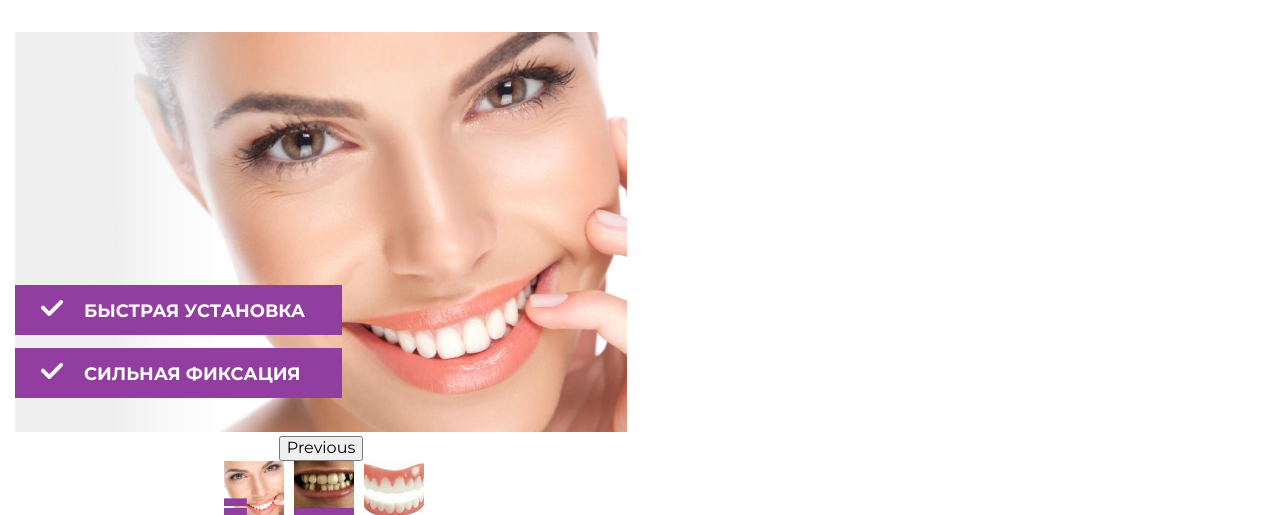
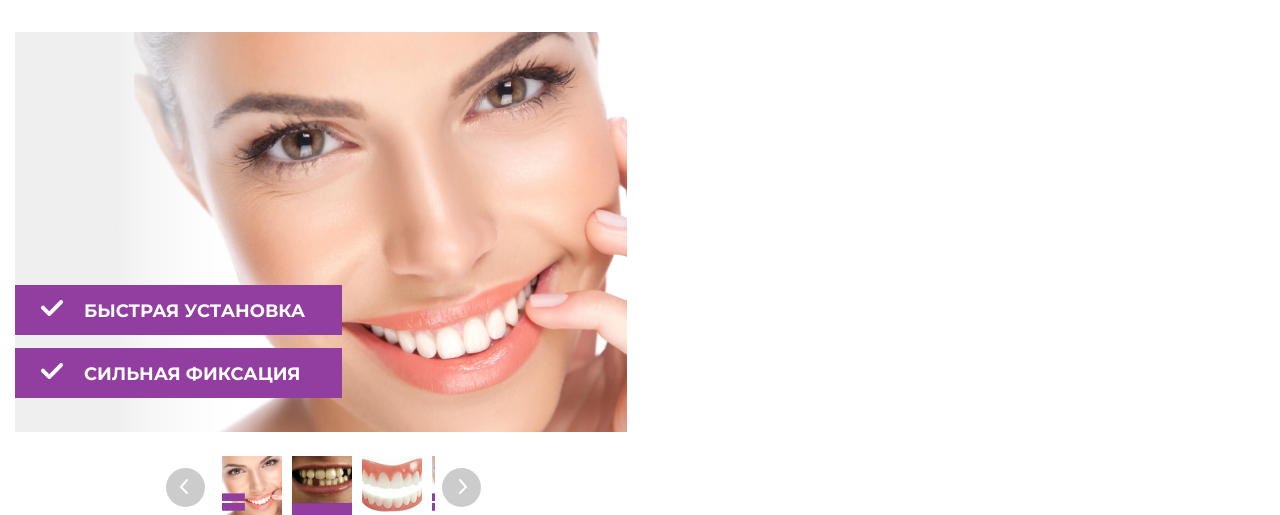
Before and after one commit to vladian95/BrightSmile-, a website: page app/index.html in a window 1280 px wide. Shown: the part 73-588 px from the top of the page. Drawn offline with nearby package versions, Linux system fonts and the light colour scheme; files that its build step writes are made by us from their sources.

Commit message:
modern 2

```diff
--- a/app/index.html
+++ b/app/index.html
@@ -42,13 +42,13 @@
                             </div>
                         </div>
                         <div class="slider__item"><img src="images/slider-img/teeth.jpeg" alt="#"></div>
-                        <div class="slider__item slider__item-woman">
+                        <!-- <div class="slider__item slider__item-woman">
                             <img src="images/slider-img/slider-woman.jpeg" alt="#">
                             <div class="text-box">
                                 <div class="text-box__item">быстрая установка</div>
                                 <div class="text-box__item">сильная фиксация</div>
                             </div>
-                        </div>
+                        </div> -->
                         <div class="slider__item slider__item-beforeAfter">
                             <img src="images/slider-img/sliderbfore.jpeg" alt="#">
                             <div class="beforeAfter-text__box">
@@ -62,7 +62,7 @@
                         <div class="slider-bottom__item"><img src="images/slider-img/little2.jpeg" alt=""></div>
                         <div class="slider-bottom__item"><img src="images/slider-img/little3.jpeg" alt=""></div>
                         <div class="slider-bottom__item"><img src="images/slider-img/little1.jpeg" alt=""></div>
-                        <div class="slider-bottom__item"><img src="images/slider-img/little2.jpeg" alt=""></div>
+                        <div class="slider-bottom__item"><img src="images/slider-img/little1.jpeg" alt=""></div>
                     </div>
                 </div>
 
@@ -206,6 +206,9 @@
         </div>
     </section>
 
+
+
+
     <script src="https://ajax.googleapis.com/ajax/libs/jquery/3.6.0/jquery.min.js"></script>
     <script src="js/libs.min.js"></script>
     <script src="js/main.js"></script>
--- a/app/js/main.js
+++ b/app/js/main.js
@@ -86,5 +86,7 @@ $('.slider-box__bottom').slick({
     variableWidth: true,
     arrows: true,
     useCSS: true,
+    prevArrow: '<button class="slick-arrow slick-prev"><img src="images/slider-img/slide-left.svg" alt="#"></button>',
+    nextArrow: '<button class="slick-arrow slick-next"><img src="images/slider-img/slide-right.svg" alt="#"></button>',
     asNavFor: '.slider-box__top',
   });
--- a/app/scss/style.scss
+++ b/app/scss/style.scss
@@ -23,7 +23,7 @@
     align-items: center;
 }
 .slider__inner{
-    max-width: 612px;
+    max-width: 617px;
     .slider__item-woman{
         position: relative;
         .text-box{
@@ -426,11 +426,41 @@
         color: #181a19;
     }
 }
+
+
 .slider-box__bottom {
-    width: 215px;
+    width: 223px;
     text-align: center;
     margin: 0 auto;
+    position: relative;
+    padding-top: 20px;
 }
-.slider-bottom__item{
+.slider-bottom__item {
     margin-left: 10px;
 }
+.slick-arrow{
+    width: 39px;
+    height: 39px;
+    background-color: rgba(0, 0, 0, 0.2);
+    border-radius: 50%;
+    border: none;
+    position: absolute;
+}
+.slick-prev{
+    top: 32px;
+    left: -46px;
+    img{
+        top: 11px;
+        right: 17px;
+        position: absolute;
+    }
+}
+.slick-next{
+    top: 32px;
+    right: -46px;
+    img{
+        top: 11px;
+        left: 17px;
+        position: absolute;
+    }
+}
```
Also changed, not shown: app/images/slider-img/slide-left.svg (added), app/images/slider-img/slide-right.svg (added).
